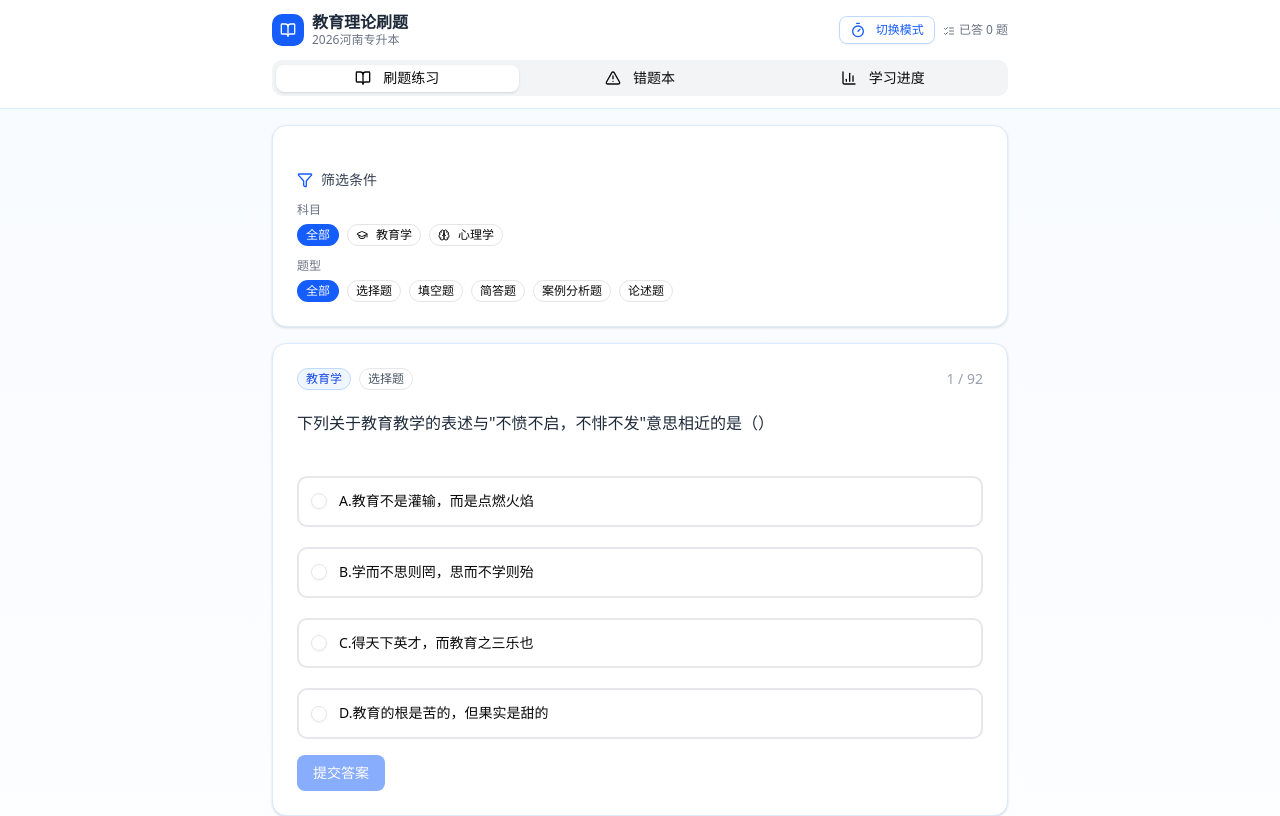
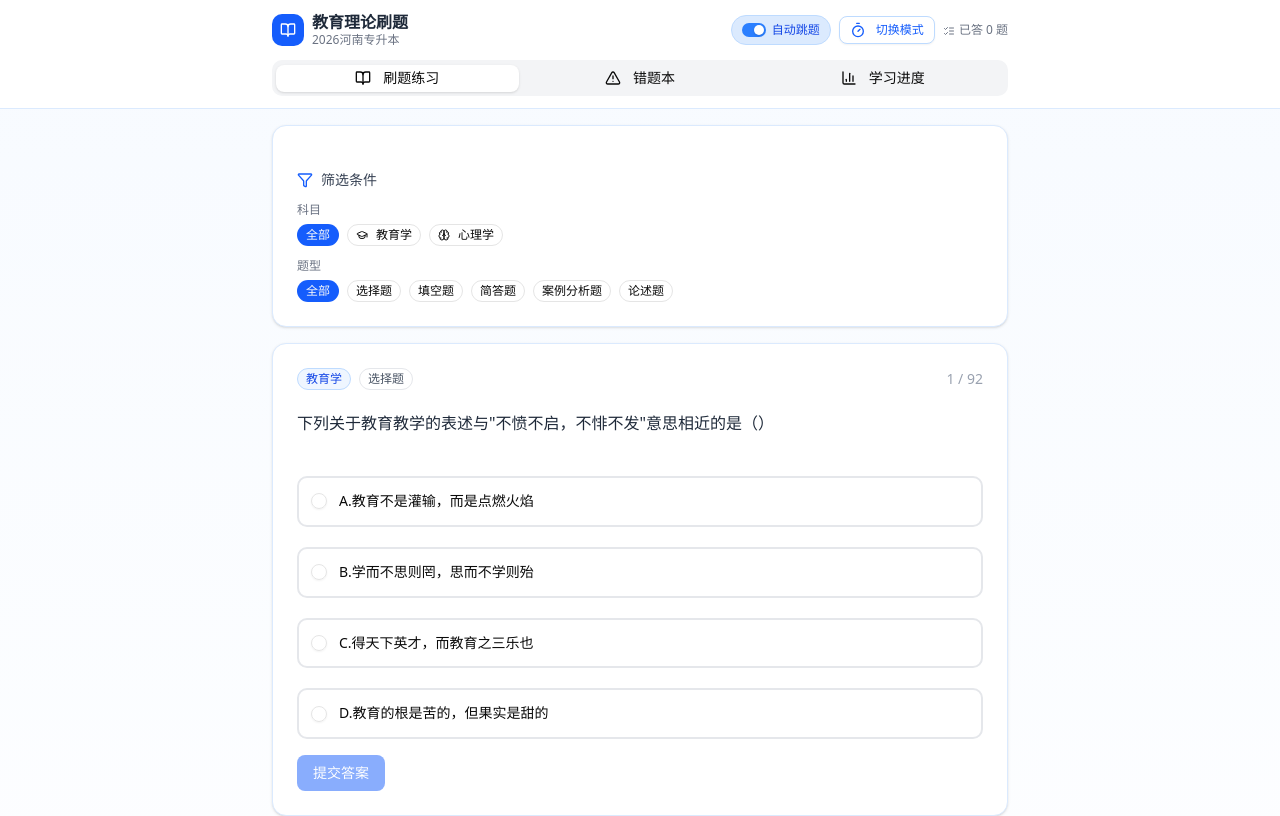
Before and after one commit to yishuchouchang/henan-zhuanshengben-quiz, a Next.js app: page / in a window 1280 px wide. Shown: the top 816 px of the page. Built offline with nearby package versions, Linux system fonts and the light colour scheme.

Commit message:
feat: 自动跳题功能支持练习和考试双模式，添加开关控制和 localStorage 持久化
Coze-Commit-Type: user
Coze-User-ID: 410553583953091
Coze-Conversation-ID: 10449687

```diff
--- a/src/app/page.tsx
+++ b/src/app/page.tsx
@@ -113,7 +113,7 @@ function FilterBar() {
 
 /* ======================== Choice Question ======================== */
 function ChoiceQuestion({ question, answered }: { question: Question; answered: boolean }) {
-  const { submitAnswer, answers, examMode, goToNext, filteredQuestions, currentIndex } = useQuiz();
+  const { submitAnswer, answers, examMode, autoAdvance, goToNext, filteredQuestions, currentIndex } = useQuiz();
   const [selected, setSelected] = useState<string>('');
   const [showResult, setShowResult] = useState(false);
   const [autoAdvanceTimer, setAutoAdvanceTimer] = useState<ReturnType<typeof setTimeout> | null>(null);
@@ -130,9 +130,9 @@ function ChoiceQuestion({ question, answered }: { question: Question; answered:
     };
   }, [autoAdvanceTimer]);
 
-  // Auto-advance in exam mode after answering
+  // Auto-advance after answering (both modes, controlled by autoAdvance toggle)
   useEffect(() => {
-    if (isAnswered && examMode === 'exam' && !autoAdvanceTimer) {
+    if (isAnswered && autoAdvance && !autoAdvanceTimer) {
       const isLastQuestion = currentIndex >= filteredQuestions.length - 1;
       if (!isLastQuestion) {
         const timer = setTimeout(() => {
@@ -141,7 +141,7 @@ function ChoiceQuestion({ question, answered }: { question: Question; answered:
         setAutoAdvanceTimer(timer);
       }
     }
-  }, [isAnswered, examMode, currentIndex, filteredQuestions.length, goToNext, autoAdvanceTimer]);
+  }, [isAnswered, autoAdvance, currentIndex, filteredQuestions.length, goToNext, autoAdvanceTimer]);
 
   const handleSelect = (value: string) => {
     if (isAnswered) return;
@@ -242,7 +242,7 @@ function ChoiceQuestion({ question, answered }: { question: Question; answered:
 
 /* ======================== Text Question (Fill / Short Answer / Case / Essay) ======================== */
 function TextQuestion({ question }: { question: Question }) {
-  const { submitAnswer, answers, examMode, goToNext, filteredQuestions, currentIndex } = useQuiz();
+  const { submitAnswer, answers, examMode, autoAdvance, goToNext, filteredQuestions, currentIndex } = useQuiz();
   const [userInput, setUserInput] = useState('');
   const [showAnswer, setShowAnswer] = useState(false);
   const [selfEval, setSelfEval] = useState<'correct' | 'wrong' | null>(null);
@@ -258,9 +258,9 @@ function TextQuestion({ question }: { question: Question }) {
     };
   }, [autoAdvanceTimer]);
 
-  // Auto-advance in exam mode after self-evaluation
+  // Auto-advance after self-evaluation (both modes, controlled by autoAdvance toggle)
   useEffect(() => {
-    if (selfEval && examMode === 'exam' && !autoAdvanceTimer) {
+    if (selfEval && autoAdvance && !autoAdvanceTimer) {
       const isLastQuestion = currentIndex >= filteredQuestions.length - 1;
       if (!isLastQuestion) {
         const timer = setTimeout(() => {
@@ -269,7 +269,7 @@ function TextQuestion({ question }: { question: Question }) {
         setAutoAdvanceTimer(timer);
       }
     }
-  }, [selfEval, examMode, currentIndex, filteredQuestions.length, goToNext, autoAdvanceTimer]);
+  }, [selfEval, autoAdvance, currentIndex, filteredQuestions.length, goToNext, autoAdvanceTimer]);
 
   const handleSubmit = () => {
     if (!userInput.trim() || isAnswered) return;
@@ -1236,7 +1236,7 @@ function PausedOverlay() {
 
 /* ======================== App Shell ======================== */
 function AppShell() {
-  const { view, setView, answeredCount, wrongIds, examMode, examFinished, examPaused } = useQuiz();
+  const { view, setView, answeredCount, wrongIds, examMode, examFinished, examPaused, autoAdvance, setAutoAdvance } = useQuiz();
   const [showModeDialog, setShowModeDialog] = useState(false);
 
   // If exam is finished, show results
@@ -1260,6 +1260,25 @@ function AppShell() {
               </div>
             </div>
             <div className="flex items-center gap-2">
+              {/* Auto-advance toggle */}
+              <button
+                onClick={() => setAutoAdvance(!autoAdvance)}
+                className={`flex items-center gap-1.5 px-2.5 py-1.5 rounded-full text-xs font-medium transition-all ${
+                  autoAdvance
+                    ? 'bg-blue-100 text-blue-700 border border-blue-200'
+                    : 'bg-gray-100 text-gray-500 border border-gray-200'
+                }`}
+                title={autoAdvance ? '点击关闭自动跳题' : '点击开启自动跳题'}
+              >
+                <span className={`w-6 h-3.5 rounded-full relative transition-colors ${
+                  autoAdvance ? 'bg-blue-500' : 'bg-gray-300'
+                }`}>
+                  <span className={`absolute top-0.5 w-2.5 h-2.5 rounded-full bg-white shadow transition-transform ${
+                    autoAdvance ? 'left-3' : 'left-0.5'
+                  }`} />
+                </span>
+                <span className="hidden sm:inline">{autoAdvance ? '自动跳题' : '手动'}</span>
+              </button>
               <Button
                 variant="outline"
                 size="sm"
--- a/src/components/QuizContext.tsx
+++ b/src/components/QuizContext.tsx
@@ -38,6 +38,8 @@ interface QuizState {
   examRemainingSeconds: number;
   examFinished: boolean;
   examPaused: boolean;
+  // Auto advance
+  autoAdvance: boolean;
 }
 
 interface QuizContextType extends QuizState {
@@ -63,6 +65,8 @@ interface QuizContextType extends QuizState {
   endExam: () => void;
   exitExamMode: () => void;
   elapsedSeconds: number;
+  // Auto advance
+  setAutoAdvance: (enabled: boolean) => void;
 }
 
 const QuizContext = createContext<QuizContextType | null>(null);
@@ -94,6 +98,7 @@ function saveState(state: QuizState) {
       examRemainingSeconds: state.examRemainingSeconds,
       examFinished: state.examFinished,
       examPaused: state.examPaused,
+      autoAdvance: state.autoAdvance,
     }));
   } catch {
     // ignore
@@ -120,6 +125,12 @@ export function QuizProvider({ children }: { children: ReactNode }) {
   const [examPaused, setExamPaused] = useState<boolean>(saved.examPaused || false);
   const timerRef = useRef<ReturnType<typeof setInterval> | null>(null);
 
+  // Auto advance state
+  const [autoAdvance, setAutoAdvanceState] = useState<boolean>(saved.autoAdvance ?? true);
+  const setAutoAdvance = useCallback((enabled: boolean) => {
+    setAutoAdvanceState(enabled);
+  }, []);
+
   // Filtered questions
   const filteredQuestions = allQuestions.filter((q) => {
     if (subjectFilter !== 'all' && q.subject !== subjectFilter) return false;
@@ -132,8 +143,9 @@ export function QuizProvider({ children }: { children: ReactNode }) {
     saveState({
       subjectFilter, typeFilter, view, answers, wrongIds, currentIndex,
       examMode, examStartTime, examRemainingSeconds, examFinished, examPaused,
+      autoAdvance,
     } as QuizState);
-  }, [answers, wrongIds, subjectFilter, typeFilter, view, currentIndex, examMode, examStartTime, examRemainingSeconds, examFinished, examPaused]);
+  }, [answers, wrongIds, subjectFilter, typeFilter, view, currentIndex, examMode, examStartTime, examRemainingSeconds, examFinished, examPaused, autoAdvance]);
 
   // Countdown timer logic
   useEffect(() => {
@@ -292,6 +304,7 @@ export function QuizProvider({ children }: { children: ReactNode }) {
     examRemainingSeconds,
     examFinished,
     examPaused,
+    autoAdvance,
     filteredQuestions,
     setSubjectFilter,
     setTypeFilter,
@@ -313,6 +326,7 @@ export function QuizProvider({ children }: { children: ReactNode }) {
     endExam,
     exitExamMode,
     elapsedSeconds,
+    setAutoAdvance,
   };
 
   return <QuizContext.Provider value={value}>{children}</QuizContext.Provider>;
```
